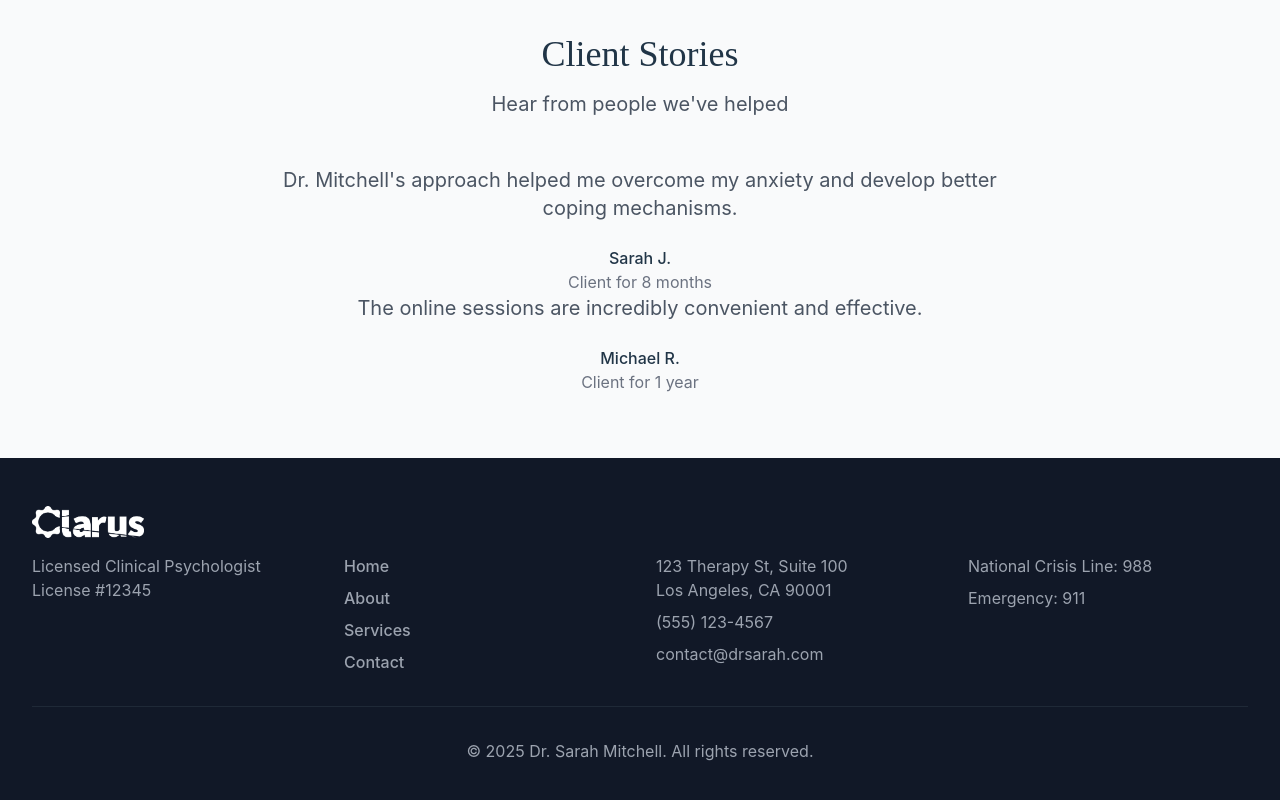
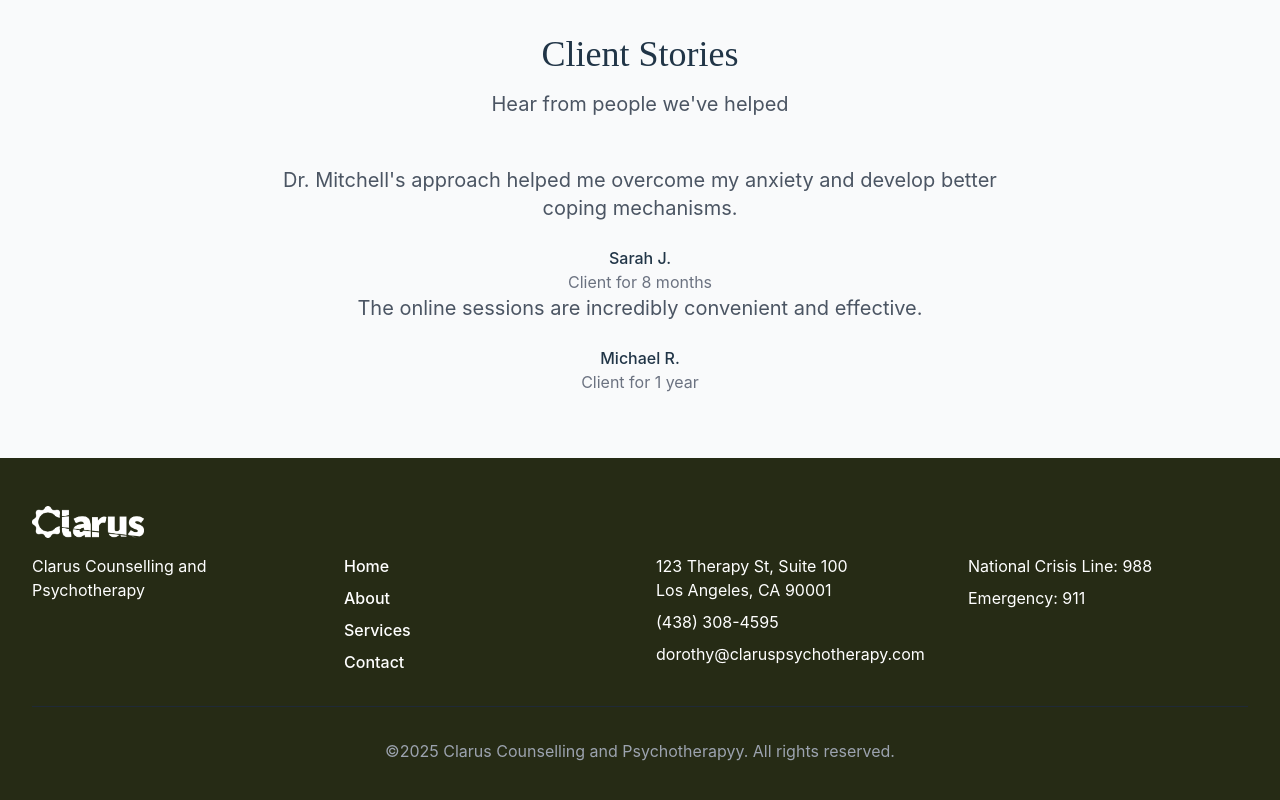
Before and after one commit to Abraham-Ogbumah/clarus, a React (Vite) app: page / in a window 1280 px wide. Shown: the part 968-1768 px from the top of the page. Built offline with nearby package versions, Linux system fonts and the light colour scheme.

Commit message:
update to various files

```diff
--- a/src/components/layout/Footer/FooterContact.jsx
+++ b/src/components/layout/Footer/FooterContact.jsx
@@ -3,14 +3,14 @@ import FooterColumn from "./FooterColumn";
 const FooterContact = () => {
   return (
     <FooterColumn title="Contact">
-      <ul className="space-y-2 text-gray-400">
+      <ul className="space-y-2 text-white-400">
         <li>
           123 Therapy St, Suite 100
           <br />
           Los Angeles, CA 90001
         </li>
-        <li>(555) 123-4567</li>
-        <li>contact@drsarah.com</li>
+        <li>(438) 308-4595</li>
+        <li>dorothy@claruspsychotherapy.com</li>
       </ul>
     </FooterColumn>
   );
--- a/src/components/layout/Footer/FooterEmergency.jsx
+++ b/src/components/layout/Footer/FooterEmergency.jsx
@@ -3,7 +3,7 @@ import FooterColumn from "./FooterColumn";
 const FooterEmergency = () => {
   return (
     <FooterColumn title="Emergency Resources">
-      <ul className="space-y-2 text-gray-400">
+      <ul className="space-y-2 text-white-400">
         <li>National Crisis Line: 988</li>
         <li>Emergency: 911</li>
       </ul>
--- a/src/components/layout/Footer/FooterLink.jsx
+++ b/src/components/layout/Footer/FooterLink.jsx
@@ -2,7 +2,10 @@ import PropTypes from "prop-types";
 
 const FooterLink = ({ href, children }) => {
   return (
-    <a href={href} className="text-gray-400 hover:text-white transition-colors">
+    <a
+      href={href}
+      className="text-white-400 hover:text-clarus-light-grey transition-colors"
+    >
       {children}
     </a>
   );
--- a/src/components/layout/Footer/index.jsx
+++ b/src/components/layout/Footer/index.jsx
@@ -5,14 +5,12 @@ import FooterEmergency from "./FooterEmergency";
 
 const Footer = () => {
   return (
-    <footer className="bg-gray-900 text-white py-12">
+    <footer className="bg-clarus-dark-olive text-white py-12">
       <div className="max-w-7xl mx-auto px-4 sm:px-6 lg:px-8">
         <div className="grid grid-cols-1 md:grid-cols-4 gap-8">
           <FooterColumn logoSrc="/white_cl.png">
-            <p className="text-gray-400">
-              Licensed Clinical Psychologist
-              <br />
-              License #12345
+            <p className="text-white-400">
+              Clarus Counselling and Psychotherapy
             </p>
           </FooterColumn>
 
@@ -38,7 +36,10 @@ const Footer = () => {
         </div>
 
         <div className="border-t border-gray-800 mt-8 pt-8 text-center text-gray-400">
-          <p>&copy; 2025 Dr. Sarah Mitchell. All rights reserved.</p>
+          <p>
+            &copy;2025 Clarus Counselling and Psychotherapyy. All rights
+            reserved.
+          </p>
         </div>
       </div>
     </footer>
--- a/src/index.css
+++ b/src/index.css
@@ -19,7 +19,7 @@
 
 a {
   font-weight: 500;
-  color: #646cff;
+  color: #fff;
   text-decoration: inherit;
 }
 a:hover {
--- a/tailwind.config.js
+++ b/tailwind.config.js
@@ -14,6 +14,8 @@ export default {
           "dark-green": "#414B30",
           "medium-green": "#656C51",
           "light-green": "#ADB296",
+          "dark-olive": "#262B15",
+          "light-grey": "#AFB4AD",
           lightest: "#D4D7C8",
           accent: {
             purple: "#6E5775",
```
